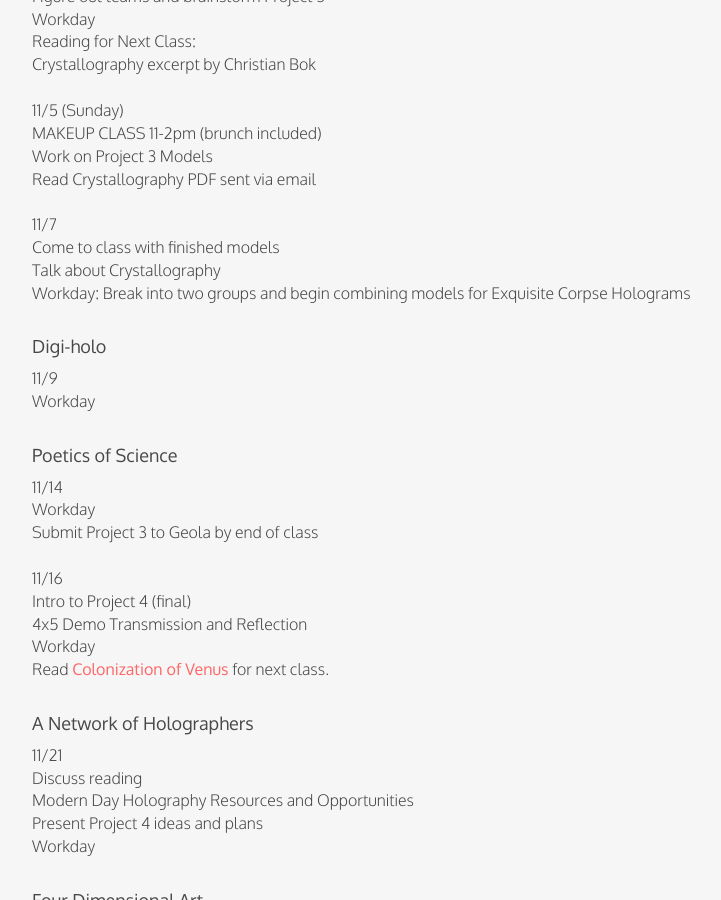
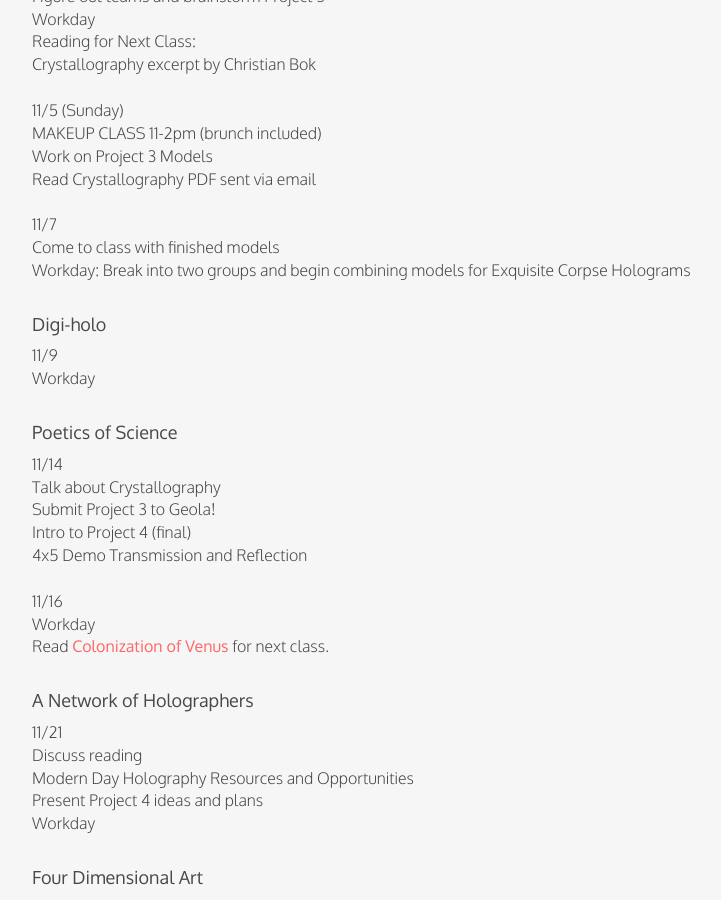
Before and after one commit to kaylalewis/holography, a Jekyll site: the page built from index.html, in a window 1280 px wide and 900 px high, scrolled down 2787 px. Shown: the whole window, without its empty margins (32-753 px from the left). Built offline with Jekyll 4.4.1, drawn with Linux system fonts in a browser that asks for light colours.

Commit message:
Add Nov 14

```diff
--- a/index.html
+++ b/index.html
@@ -222,16 +220,16 @@ Workday
 <h4>Poetics of Science</h4>
 11/14
 <br>
-Workday
+Talk about Crystallography
 <br>
-Submit Project 3 to Geola by end of class
-<br><br>
-
-11/16
+Submit Project 3 to Geola!
 <br>
 Intro to Project 4 (final)
 <br>
 4x5 Demo Transmission and Reflection
+<br><br>
+
+11/16
 <br>
 Workday
 <br>Read <a href="https://ntrs.nasa.gov/archive/nasa/casi.ntrs.nasa.gov/20030022668.pdf">Colonization of Venus</a> for next class.
```
Also changed, not shown: other parts of index.html (+0 -2 lines).
